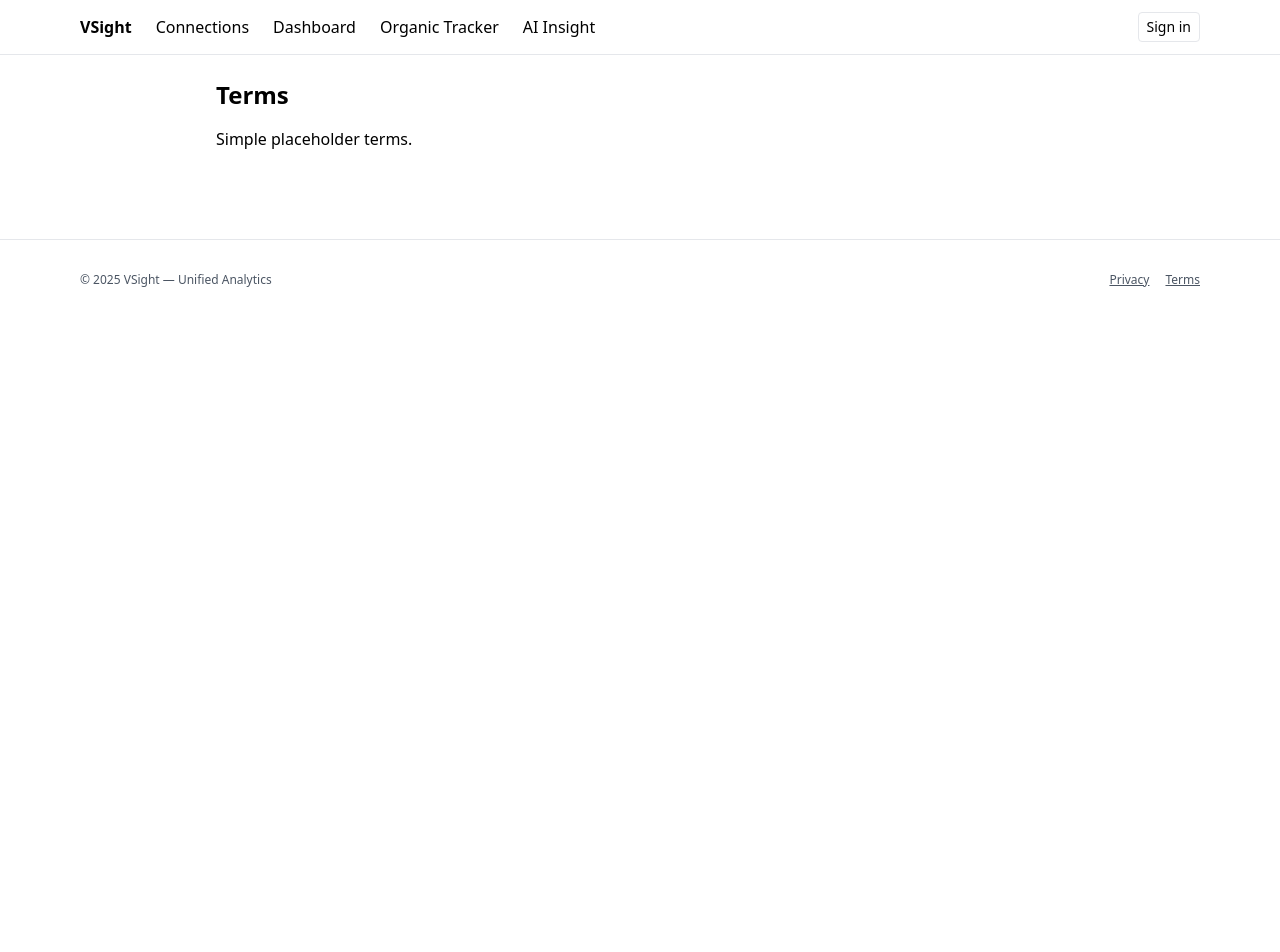
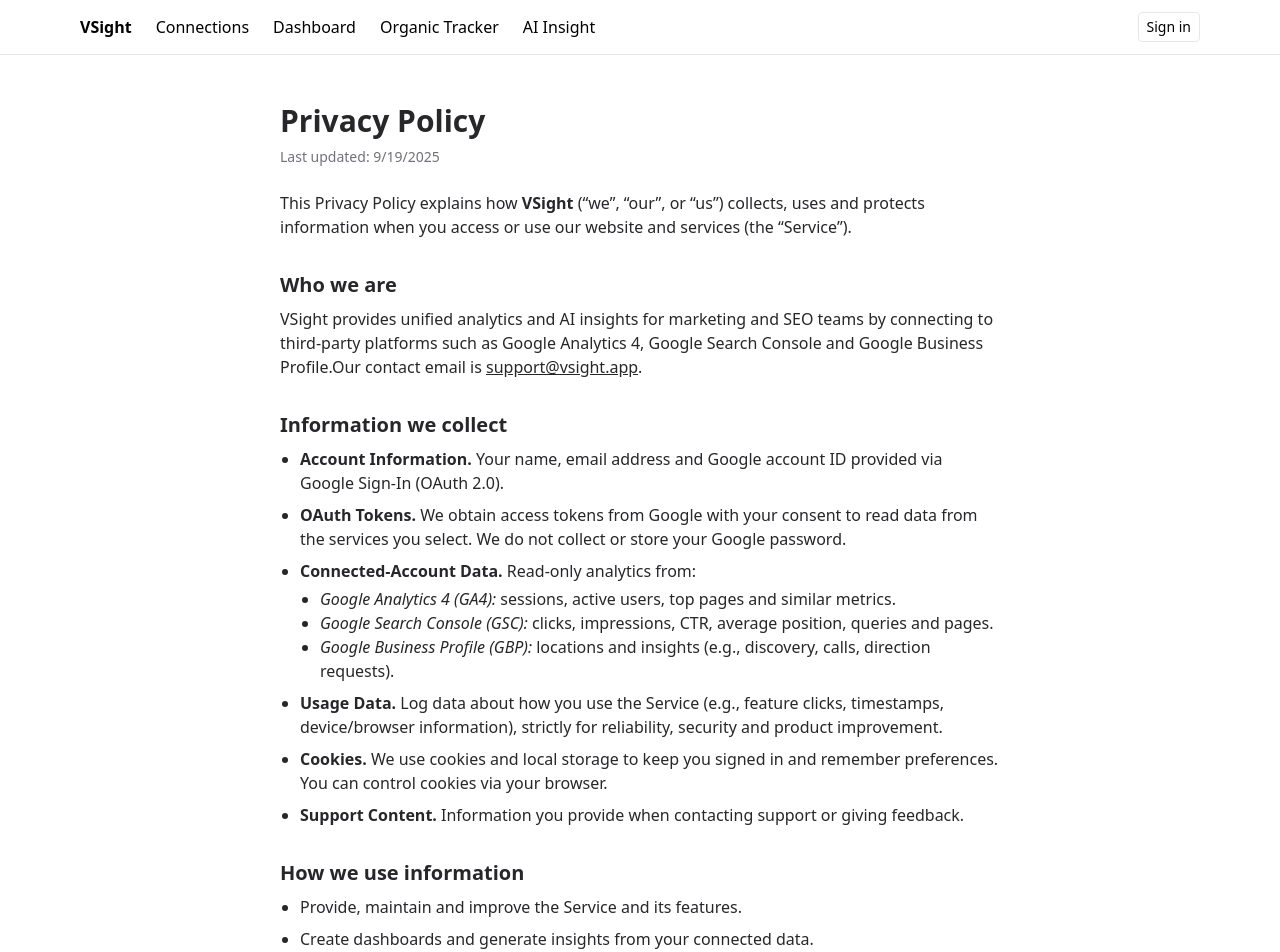
Before and after one commit to Vaibh-v/vsight, a Next.js app: page /terms in a window 1280 px wide. Shown: the top 952 px of the page. Before the commit the page ends 800 px from the top, so only its background shows below. Built offline with nearby package versions, Linux system fonts and the light colour scheme; no server answers.

Commit message:
Update terms.tsx

```diff
--- a/pages/terms.tsx
+++ b/pages/terms.tsx
@@ -1,3 +1,207 @@
-export default function Terms() {
-  return <main className="max-w-4xl mx-auto p-6"><h1 className="text-2xl font-semibold mb-4">Terms</h1><p>Simple placeholder terms.</p></main>;
+// pages/privacy.tsx
+import Head from "next/head";
+
+export default function Privacy() {
+  const title = "VSight — Privacy Policy";
+  const url = "https://vsight-two.vercel.app/privacy";
+  return (
+    <>
+      <Head>
+        <title>{title}</title>
+        <meta name="robots" content="index,follow" />
+        <link rel="canonical" href={url} />
+      </Head>
+
+      <main className="mx-auto max-w-3xl px-6 py-12 text-zinc-800">
+        <h1 className="text-3xl font-bold">Privacy Policy</h1>
+        <p className="mt-2 text-sm text-zinc-500">
+          Last updated: {new Date().toLocaleDateString()}
+        </p>
+
+        <p className="mt-6">
+          This Privacy Policy explains how <strong>VSight</strong> (“we”, “our”,
+          or “us”) collects, uses and protects information when you access or
+          use our website and services (the “Service”).
+        </p>
+
+        <h2 className="mt-8 text-xl font-semibold">Who we are</h2>
+        <p className="mt-2">
+          VSight provides unified analytics and AI insights for marketing and
+          SEO teams by connecting to third-party platforms such as Google
+          Analytics 4, Google Search Console and Google Business Profile.
+          {/* TODO: Replace with your legal entity & address */}
+          Our contact email is <a className="underline" href="mailto:support@vsight.app">support@vsight.app</a>.
+        </p>
+
+        <h2 className="mt-8 text-xl font-semibold">Information we collect</h2>
+        <ul className="mt-2 list-disc space-y-2 pl-5">
+          <li>
+            <strong>Account Information.</strong> Your name, email address and
+            Google account ID provided via Google Sign-In (OAuth 2.0).
+          </li>
+          <li>
+            <strong>OAuth Tokens.</strong> We obtain access tokens from Google
+            with your consent to read data from the services you select. We do
+            not collect or store your Google password.
+          </li>
+          <li>
+            <strong>Connected-Account Data.</strong> Read-only analytics from:
+            <ul className="mt-1 list-disc pl-5">
+              <li>
+                <em>Google Analytics 4 (GA4):</em> sessions, active users, top
+                pages and similar metrics.
+              </li>
+              <li>
+                <em>Google Search Console (GSC):</em> clicks, impressions, CTR,
+                average position, queries and pages.
+              </li>
+              <li>
+                <em>Google Business Profile (GBP):</em> locations and insights
+                (e.g., discovery, calls, direction requests).
+              </li>
+            </ul>
+          </li>
+          <li>
+            <strong>Usage Data.</strong> Log data about how you use the Service
+            (e.g., feature clicks, timestamps, device/browser information),
+            strictly for reliability, security and product improvement.
+          </li>
+          <li>
+            <strong>Cookies.</strong> We use cookies and local storage to keep
+            you signed in and remember preferences. You can control cookies via
+            your browser.
+          </li>
+          <li>
+            <strong>Support Content.</strong> Information you provide when
+            contacting support or giving feedback.
+          </li>
+        </ul>
+
+        <h2 className="mt-8 text-xl font-semibold">How we use information</h2>
+        <ul className="mt-2 list-disc space-y-2 pl-5">
+          <li>Provide, maintain and improve the Service and its features.</li>
+          <li>Create dashboards and generate insights from your connected data.</li>
+          <li>Authenticate you and secure your account.</li>
+          <li>Communicate with you about product updates and support.</li>
+          <li>Comply with legal obligations and enforce our Terms.</li>
+        </ul>
+
+        <h2 className="mt-8 text-xl font-semibold">Google user data</h2>
+        <p className="mt-2">
+          Our use of information received from Google APIs will adhere to the{" "}
+          <a
+            className="underline"
+            href="https://developers.google.com/terms/api-services-user-data-policy"
+            target="_blank"
+            rel="noreferrer"
+          >
+            Google API Services User Data Policy
+          </a>
+          , including the Limited Use requirements. We request{" "}
+          <em>read-only</em> scopes to retrieve analytics for your accounts. We
+          do not sell Google user data. We do not use Google user data to serve
+          ads.
+        </p>
+
+        <h2 className="mt-8 text-xl font-semibold">Lawful bases (EEA/UK)</h2>
+        <p className="mt-2">
+          Where GDPR applies, we rely on the following legal bases:
+        </p>
+        <ul className="mt-2 list-disc space-y-2 pl-5">
+          <li>
+            <strong>Consent</strong> for connecting third-party accounts via
+            OAuth and processing their data.
+          </li>
+          <li>
+            <strong>Legitimate Interests</strong> for product analytics,
+            security and communications related to the Service.
+          </li>
+          {/* TODO: If you need Contract/legal obligation, add here. */}
+        </ul>
+
+        <h2 className="mt-8 text-xl font-semibold">Sharing & processors</h2>
+        <p className="mt-2">
+          We do not sell personal data. We may share limited data with service
+          providers acting as processors (e.g., cloud hosting, error logging,
+          analytics) under data-processing agreements and subject to strict
+          confidentiality and security obligations.
+        </p>
+
+        <h2 className="mt-8 text-xl font-semibold">Data retention</h2>
+        <p className="mt-2">
+          We retain personal data only as long as needed to provide the Service
+          and for legitimate business or legal purposes. You can disconnect
+          integrations at any time. We honor deletion requests within a
+          reasonable period (see “Your rights” below).
+        </p>
+
+        <h2 className="mt-8 text-xl font-semibold">Security</h2>
+        <p className="mt-2">
+          We use industry-standard measures to protect data in transit and at
+          rest, apply least-privilege access, and monitor for abuse. No method
+          of transmission or storage is 100% secure, but we continuously work to
+          strengthen safeguards.
+        </p>
+
+        <h2 className="mt-8 text-xl font-semibold">Your rights</h2>
+        <p className="mt-2">
+          Depending on your location, you may have rights to access, correct,
+          delete or export your data, object to or restrict certain processing,
+          and withdraw consent. To exercise rights:
+        </p>
+        <ul className="mt-2 list-disc space-y-2 pl-5">
+          <li>
+            Email us at{" "}
+            <a className="underline" href="mailto:support@vsight.app">
+              support@vsight.app
+            </a>{" "}
+            with your request.
+          </li>
+          <li>
+            To revoke Google access, visit{" "}
+            <a
+              className="underline"
+              href="https://myaccount.google.com/permissions"
+              target="_blank"
+              rel="noreferrer"
+            >
+              Google Account &gt; Security &gt; Third-party access
+            </a>{" "}
+            and remove VSight.
+          </li>
+        </ul>
+        <p className="mt-2">
+          For California residents (CCPA/CPRA), we do not sell or share personal
+          information for cross-context behavioral advertising. You may submit
+          a request using the methods above.
+        </p>
+
+        <h2 className="mt-8 text-xl font-semibold">International transfers</h2>
+        <p className="mt-2">
+          We may process data in the United States and other countries where our
+          providers operate. Where required, we rely on appropriate safeguards
+          such as Standard Contractual Clauses.
+        </p>
+
+        <h2 className="mt-8 text-xl font-semibold">Children’s privacy</h2>
+        <p className="mt-2">
+          The Service is not directed to children under 13 (or the equivalent
+          age in your jurisdiction). We do not knowingly collect data from
+          children.
+        </p>
+
+        <h2 className="mt-8 text-xl font-semibold">Changes</h2>
+        <p className="mt-2">
+          We may update this Policy from time to time. We will post changes on
+          this page and update the “Last updated” date above.
+        </p>
+
+        <h2 className="mt-8 text-xl font-semibold">Contact</h2>
+        <p className="mt-2">
+          {/* TODO: add legal entity & postal address */}
+          Email: <a className="underline" href="mailto:support@vsight.app">support@vsight.app</a>
+        </p>
+      </main>
+    </>
+  );
 }
```
